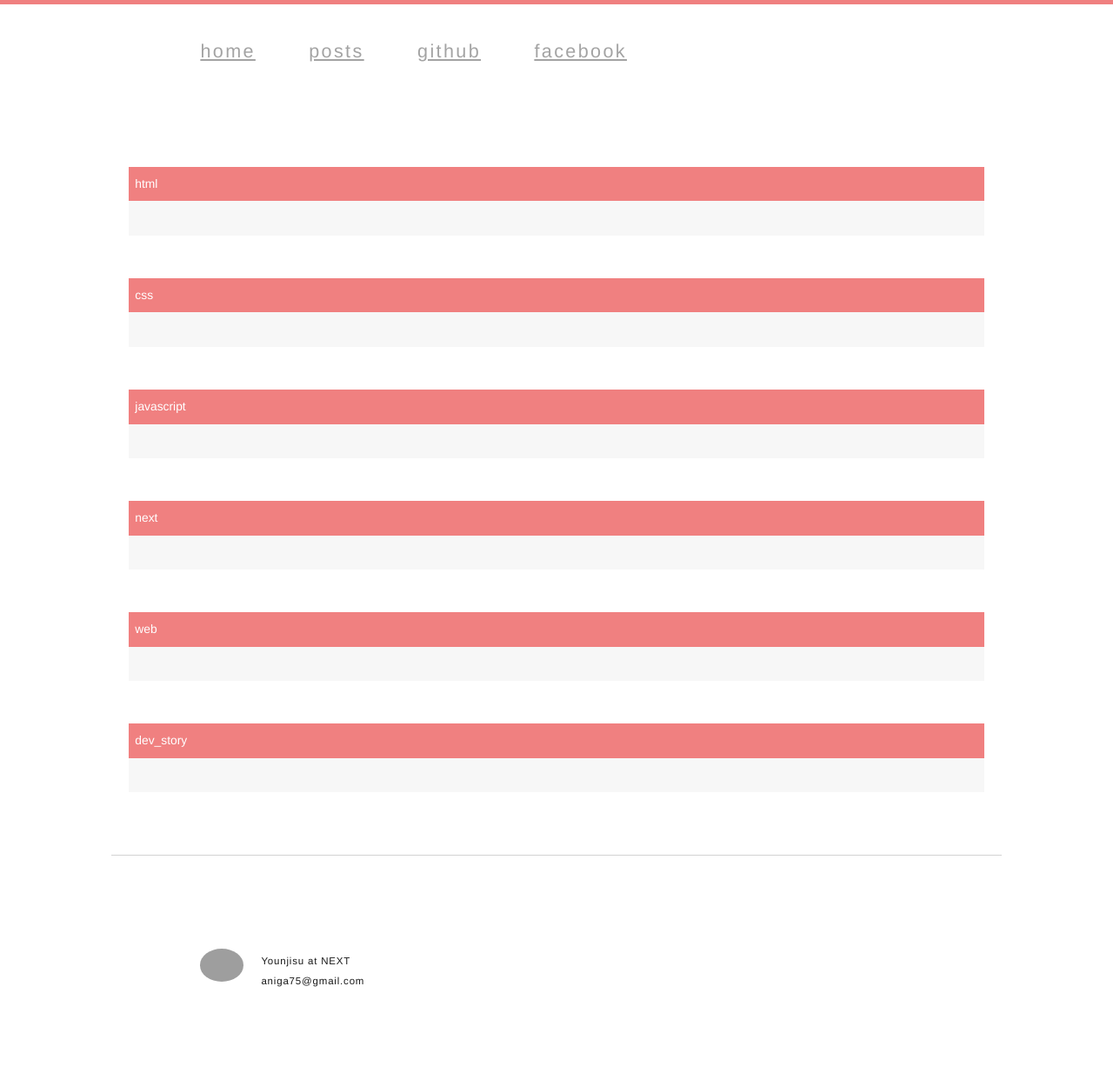
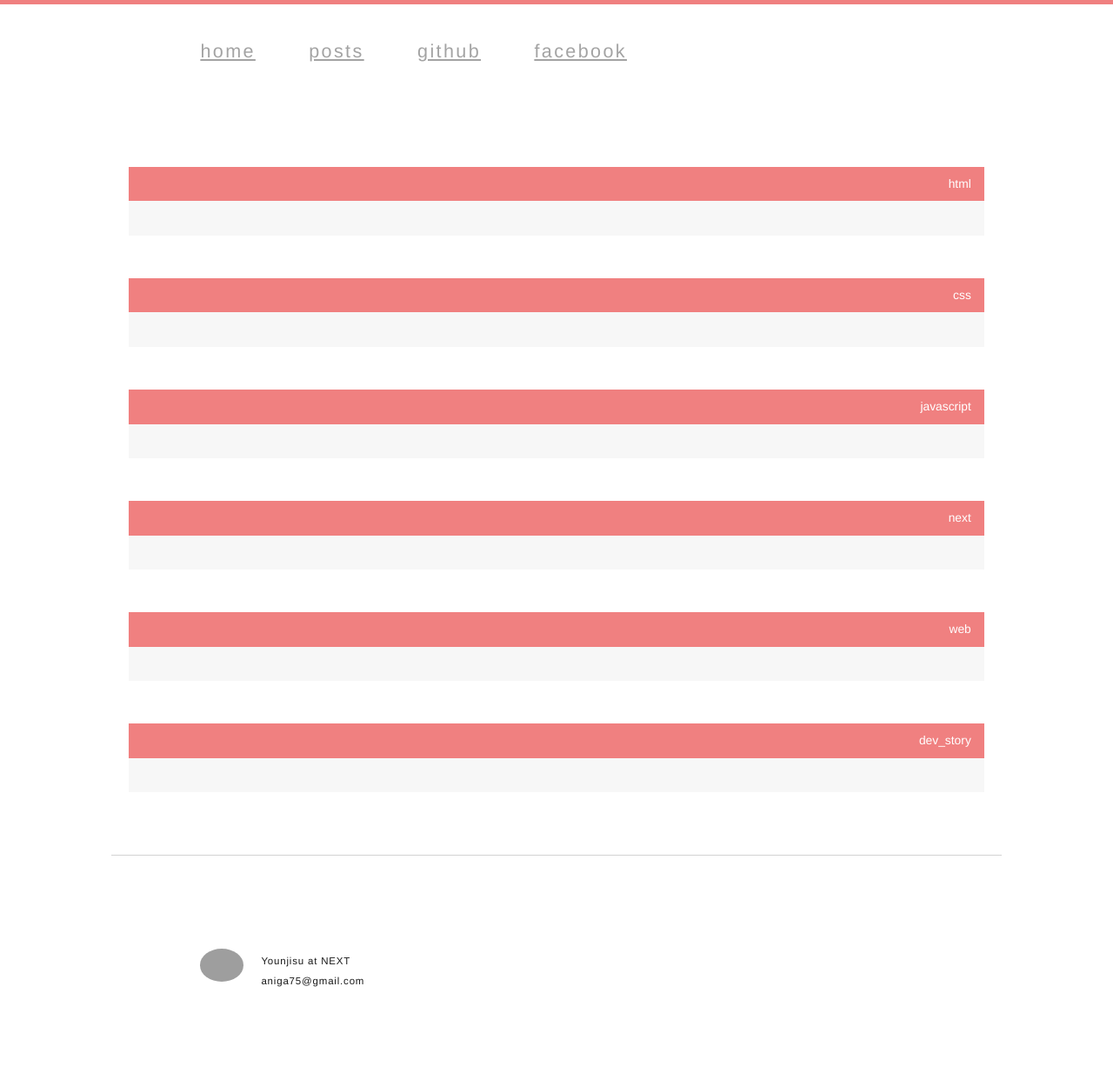
Before and after one commit to crongro/nigayo.github.io, a Jekyll site: the page built from list_m.html, in a window 1280 px wide. Shown: the whole page at 87% size. Built offline with Jekyll 4.4.1, drawn with Linux system fonts in a browser that asks for light colours; nearby versions of some CDN libraries; library files that are not in the unit come from our copies; Markdown is read by kramdown in place of the engine named in the settings; grey boxes are pictures that could not be loaded.

Commit message:
modified padding-right

```diff
--- a/css/list_m.css
+++ b/css/list_m.css
@@ -19,7 +19,9 @@
     background-color: lightcoral;
     font-size : 0.8em;
     padding : 0.7%;
+    padding-right : 1.5%;
     color : rgb(255,255,255);
+    text-align: right;
 }
 
 .catName + ul {
```
